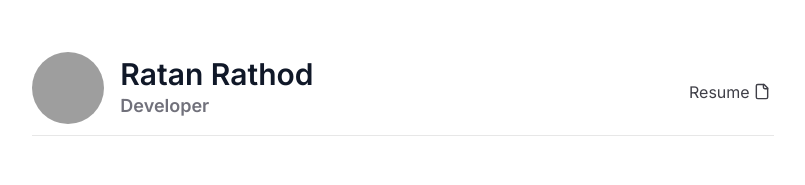
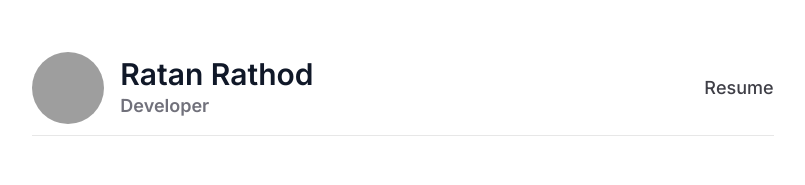
Before and after one commit to ratanz/minimal-portfolio, a Next.js app: page / in a window 1280 px wide. Shown: the top 185 px of the page, without its empty margins (237-1042 px from the left). Built offline with nearby package versions, Linux system fonts and the light colour scheme; grey boxes are pictures that could not be loaded.

Commit message:
changes nav link animation

```diff
--- a/components/Header.tsx
+++ b/components/Header.tsx
@@ -1,7 +1,7 @@
 import React from 'react'
 import Image from 'next/image'
-import { File } from 'lucide-react'
 import { ContainerTextFlip } from './ui/container-text-flip'
+import { FlipLink } from './ui/flip-link'
 
 // Constants for better maintainability
 const PROFILE_DATA = {
@@ -28,23 +28,20 @@ const Header = () => {
             <h1 className="md:text-3xl text-xl font-semibold text-gray-900">
               {PROFILE_DATA.name}
             </h1>
-              <ContainerTextFlip />
+            <ContainerTextFlip />
           </div>
         </div>
 
-        {/* Resume Button */}
-        <div className="flex items-center mt-2">
-          <a
+        {/* Resume Link with Flip Animation */}
+        <div className="flex items-center gap-6">
+          <FlipLink
             href={PROFILE_DATA.resumeUrl}
             target="_blank"
             rel="noopener noreferrer"
-            className="text-gray-900 transition-transform duration-150 ease-in-out hover:scale-105"
-            aria-label="Download resume"
+            className="text-zinc-700 hover:text-black font-medium text-lg flex items-center gap-1"
           >
-            <span className='text-zinc-700 hover:text-black flex items-center'>Resume
-              <File height={17} className='' />
-            </span>
-          </a>
+            Resume
+          </FlipLink>
         </div>
       </div>
     </header>
--- /dev/null
+++ b/components/ui/flip-link.tsx
@@ -0,0 +1,91 @@
+import React from 'react'
+import { motion } from 'framer-motion'
+
+// Animation constants
+const DURATION = 0.25
+const STAGGER = 0.025
+
+// FlipLink component props interface
+interface FlipLinkProps {
+    children: string
+    href: string
+    className?: string
+    target?: string
+    rel?: string
+}
+
+/**
+ * FlipLink Component
+ *
+ * A smooth letter-by-letter flip animation component for navigation links.
+ * On hover, each letter flips upward with a staggered effect, creating
+ * a premium and eye-catching animation.
+ *
+ * @param children - The text to display and animate (must be a string)
+ * @param href - The URL the link points to
+ * @param className - Optional CSS classes for styling
+ * @param target - Optional link target (e.g., "_blank")
+ * @param rel - Optional link relationship (e.g., "noopener noreferrer")
+ */
+export const FlipLink = ({ children, href, className = '', target, rel }: FlipLinkProps) => {
+    return (
+        <motion.a
+            initial="initial"
+            whileHover="hovered"
+            href={href}
+            target={target}
+            rel={rel}
+            className={`relative block overflow-hidden whitespace-nowrap ${className}`}
+            style={{
+                lineHeight: 1,
+            }}
+        >
+            <div>
+                {children.split("").map((l: string, i: number) => (
+                    <motion.span
+                        variants={{
+                            initial: {
+                                y: 0,
+                            },
+                            hovered: {
+                                y: "-100%",
+                            },
+                        }}
+                        transition={{
+                            duration: DURATION,
+                            ease: "easeInOut",
+                            delay: STAGGER * i,
+                        }}
+                        className="inline-block"
+                        key={i}
+                    >
+                        {l}
+                    </motion.span>
+                ))}
+            </div>
+            <div className="absolute inset-0">
+                {children.split("").map((l: string, i: number) => (
+                    <motion.span
+                        variants={{
+                            initial: {
+                                y: "100%",
+                            },
+                            hovered: {
+                                y: 0,
+                            },
+                        }}
+                        transition={{
+                            duration: DURATION,
+                            ease: "easeInOut",
+                            delay: STAGGER * i,
+                        }}
+                        className="inline-block"
+                        key={i}
+                    >
+                        {l}
+                    </motion.span>
+                ))}
+            </div>
+        </motion.a>
+    )
+}
```
